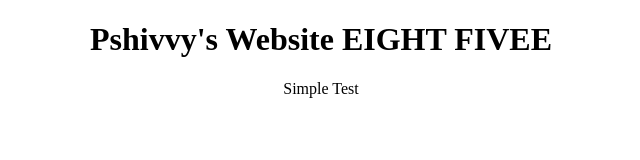
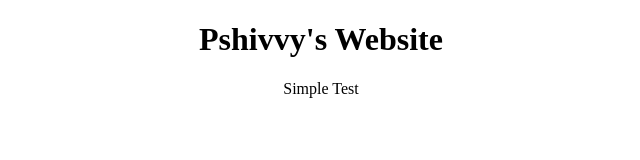
Before and after one commit to pshivvy/pshivvy.github.io, a plain HTML site: page index.html in a window 1280 px wide. Shown: the whole page, without its empty margins (319-959 px from the left). Drawn offline with Linux system fonts and the light colour scheme.

Commit message:
added H1

```diff
--- a/index.html
+++ b/index.html
@@ -4,7 +4,7 @@
         <!-- head definitions go here -->
     </head>
     <body>
-        <h1 align="center">Pshivvy's Website EIGHT FIVEE</h1>
+        <h1 align="center">Pshivvy's Website</h1>
         <p align="center">Simple Test</p>
     </body>
 </html>
```
